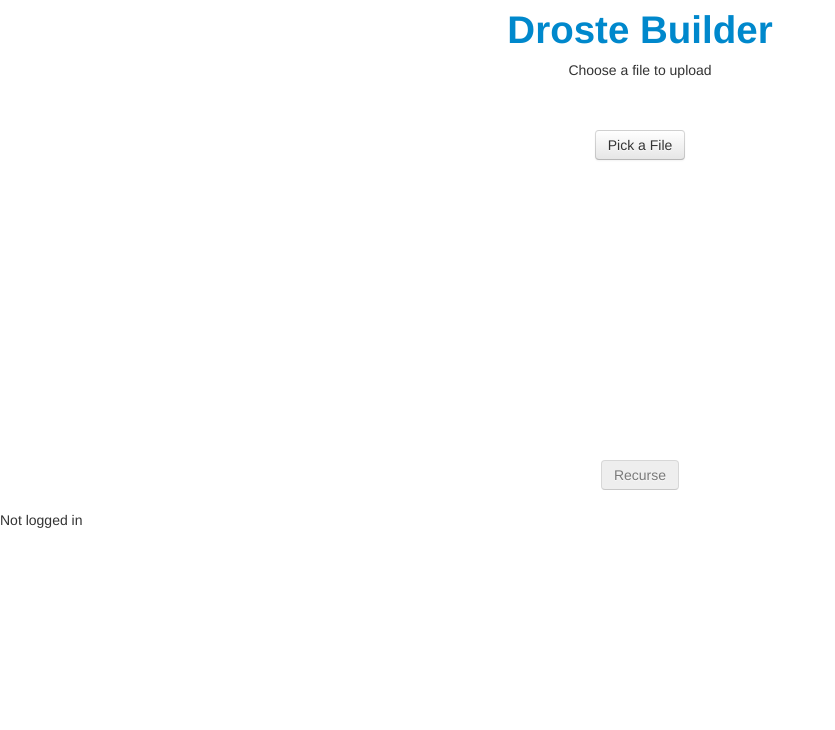
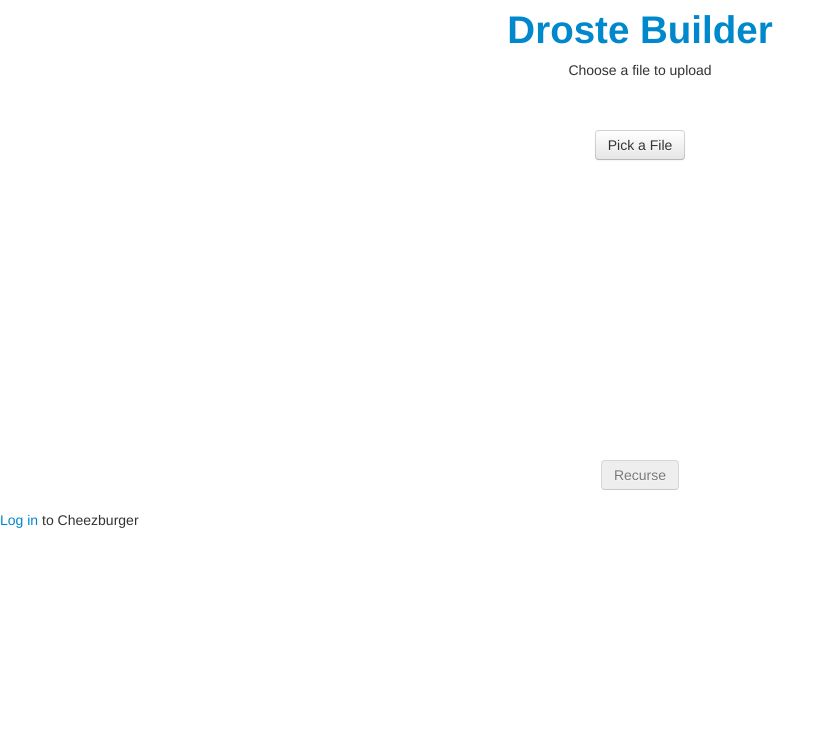
Before and after one commit to InPermutation/droste, a Flask app: page / in a window 1280 px wide. Shown: the top 730 px of the page, without its empty margins (0-835 px from the left). Run offline with Flask 2, Linux system fonts and the light colour scheme; some libraries are stand-ins or nearby versions.

Commit message:
Redirect from /login instead of making user click a pointless link

```diff
--- a/app.py
+++ b/app.py
@@ -45,10 +45,8 @@ def submit(id):
 
 @app.route('/login')
 def login():
-    return render_template('login.html',
-        id = cheezapi.client_id(),
-        redirect_uri = cheezapi.redirect_uri()
-    )
+    url = "https://api.cheezburger.com/oauth/authorize?response_type=code&client_id=%s&redirect_uri=%s" % (cheezapi.client_id(), cheezapi.redirect_uri())
+    return redirect(url)
 
 @app.route('/cheez')
 def cheez():
--- a/templates/layout.html
+++ b/templates/layout.html
@@ -21,7 +21,10 @@
         {% block body %}{% endblock %}
    </div>
    {% if user %}Logged in as {{user.username}}
-   {% else %}Not logged in
+   {% else %}
+    <a href="{{url_for('login')}}">
+        Log in
+    </a> to Cheezburger
    {% endif %}
 </body>
 </html>
--- a/templates/login.html
+++ /dev/null
@@ -1,4 +0,0 @@
-{% extends "layout.html" %}
-{% block body %}
-<a href="https://api.cheezburger.com/oauth/authorize?response_type=code&client_id={{ id }}&redirect_uri={{redirect_uri}}">login</a>
-{% endblock %}
```
